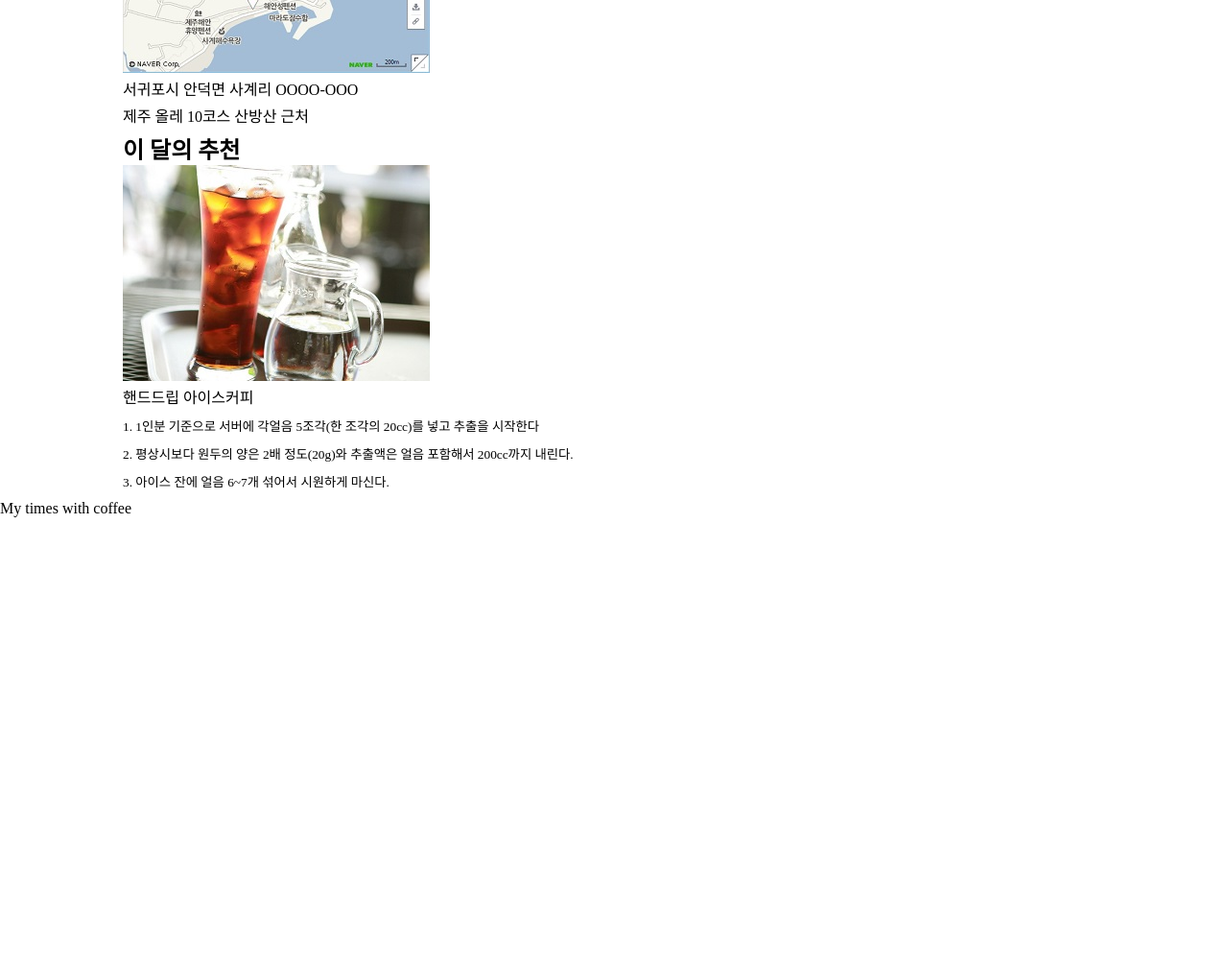
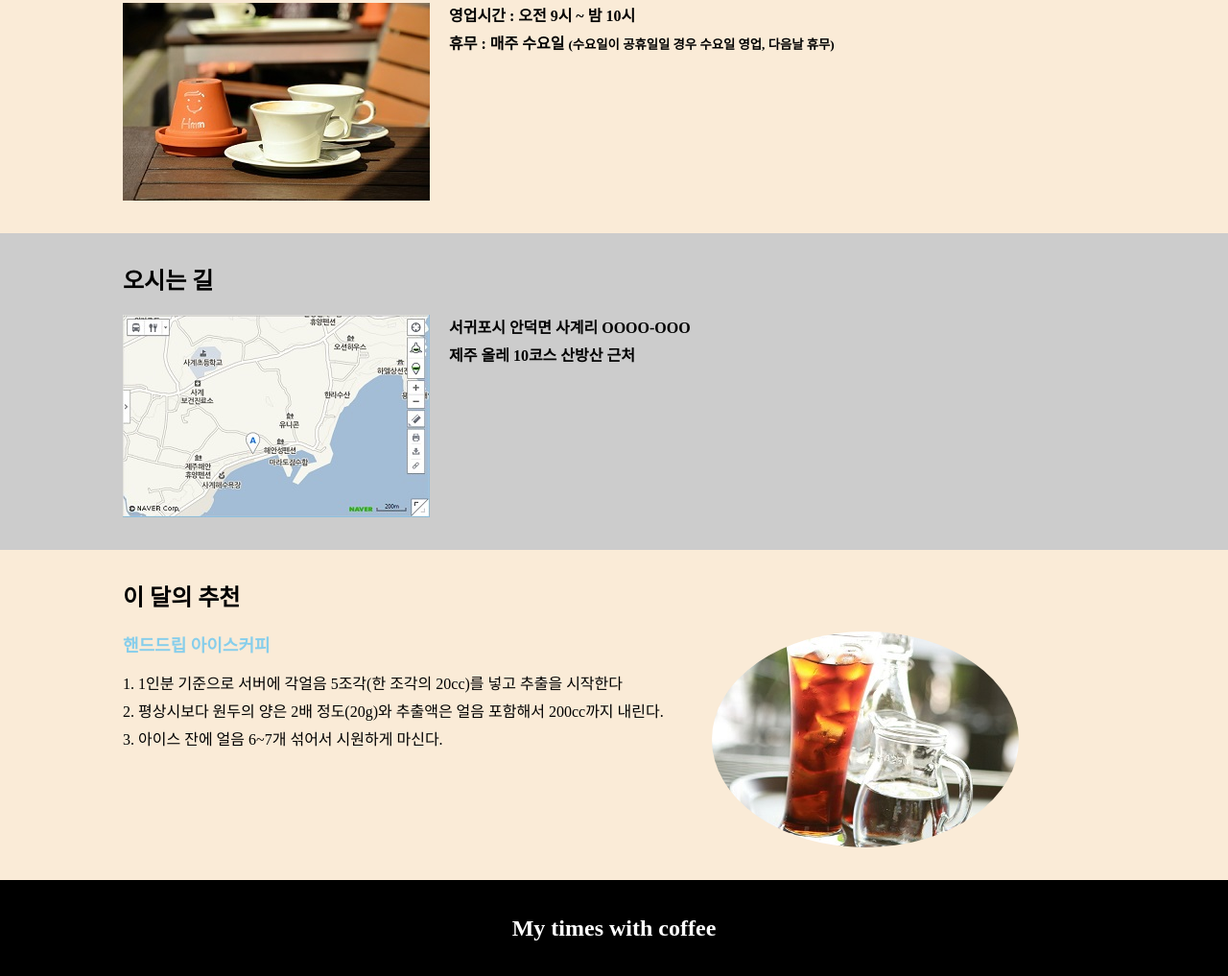
Before and after one commit to khg6422/coffee, a plain HTML site: page index.html in a window 1280 px wide. Shown: the part 582-1599 px from the top of the page at 96% size. Before the commit the page ends 1127 px from the top, so only its background shows below. Drawn offline with Linux system fonts and the light colour scheme; a web font is replaced by a local one.

Commit message:
마무리

```diff
--- a/css/index.css
+++ b/css/index.css
@@ -10,3 +10,144 @@
 }
 
 /* ===== header ===== */
+/* mobile */
+header {
+    width: 100%; height: 300px;
+    background: url(../images/header.jpg) no-repeat left top;
+    background-size: cover;
+}
+
+.mainmenu {
+    background-color: black;
+}
+
+.gnb {
+    display: flex;
+}
+
+.gnb > li {
+    padding: 20px;
+}
+
+.gnb > li > a {
+    color: white;
+}
+
+/* tablet */
+@media (min-width: 768px) {
+    header {
+        height: 400px;
+    }
+}
+
+/* PC */
+@media (min-width: 1024px) {
+    header {
+        height: 500px;
+    }
+}
+
+/* ===== main ===== */
+/* mobile */
+section {
+    padding: 30px;
+    background-color: antiquewhite;
+}
+
+section#map {
+    background-color: #ccc;
+}
+
+.flex-content {
+    display: flex;
+    flex-direction: column;
+}
+
+.flex-content .photo {
+    display: none;
+}
+
+.content-txt {
+    margin-top: 20px;
+}
+
+.content-txt > p {
+    font-weight: 600;
+}
+
+#choice .content-txt > h3 {
+    color: skyblue;
+    margin-bottom: 15px;
+}
+
+#choice .content-txt li {
+    list-style: decimal;
+    list-style-position: inside;
+    margin-bottom: 5px;
+}
+
+@media (min-width: 768px) {
+    .flex-content {
+        flex-direction: row;
+        flex-wrap: wrap;
+    }
+
+    .flex-content > section {
+        width: 50%;
+        border: 1px solid #aaa;
+    }
+
+    .flex-content > section#choice {
+        width: 100%;
+    }
+}
+
+
+
+@media (min-width: 1024px) {
+    .flex-content {
+        flex-direction: column;
+        flex-wrap: nowrap;
+    }
+
+    .flex-content > section {
+        width: 100%;
+        border: none;
+    }
+
+    .flex-box {
+        display: flex;
+    }
+
+    .flex-box .photo {
+        display: block;
+        margin: 20px 20px 0 0;
+    }
+
+    section#choice .flex-box .photo {
+        order: 2;
+        margin-right: 0px;
+        margin-left: 50px;
+    }
+
+    section#choice .flex-box .photo > img {
+        border-radius: 50%;
+    }
+
+    section#choice .flex-box .content-txt {
+        order: 1;
+    }
+}
+
+/* ===== footer ===== */
+footer {
+    width: 100%; height: 100px;
+    background-color: black;
+}
+
+footer > h2 {
+    font-family: 'Yeon Sung';
+    color: white;
+    text-align: center;
+    line-height: 100px;
+}
--- a/css/reset.css
+++ b/css/reset.css
@@ -23,7 +23,7 @@ a {
 }
 
 h1 {
-    font-size: 32px;
+    font-size: 0px;
 }
 
 h2 {
--- a/index.html
+++ b/index.html
@@ -10,7 +10,7 @@
 <body>
     <header>
         <h1>coffee</h1>
-        <nav class="mainmeun">
+        <nav class="mainmenu">
             <div class="container"> <!-- 그리드 시스템 -->
                 <ul class="gnb">
                     <li><a href="#intro">카페소개</a></li>
@@ -22,52 +22,60 @@
     </header>
 
     <main>
+        <div class="flex-content">
             <section id="intro">
                 <div class="container">
                     <h2>카페소개</h2>
-                <div class="photo1">
+                    <div class="flex-box">
+                        <div class="photo">
                             <img src="./images/coffee.jpg" alt="coffee">
                         </div>
-                <div class="content-txt1">
+                        <div class="content-txt">
                             <p>영업시간 : 오전 9시 ~ 밤 10시</p>
                             <p>휴무 : 매주 수요일 <small>(수요일이 공휴일일 경우 수요일 영업, 다음날 휴무)</small></p>
+                        </div>
                     </div>
                 </div> <!-- container -->
             </section> <!-- intro -->
 
-        <section id="road">
+            <section id="map">
                 <div class="container">
                     <h2>오시는 길</h2>
-                <div class="photo2">
+                    <div class="flex-box">
+                        <div class="photo">
                             <img src="./images/map.jpg" alt="map">
                         </div>
-                <div class="content-txt2">
+                        <div class="content-txt">
                             <p>서귀포시 안덕면 사계리 OOOO-OOO</p>
                             <p>제주 올레 10코스 산방산 근처</p>
+                        </div>
                     </div>
                 </div> <!-- container -->
             </section> <!-- road -->
 
-        <section id="recommend">
+            <section id="choice">
                 <div class="container">
                     <h2>이 달의 추천</h2>
-                <div class="photo3">
+                    <div class="flex-box">
+                        <div class="photo">
                             <img src="./images/ice.jpg" alt="ice">
                         </div>
-                <div class="content-txt3">
-                    <p>핸드드립 아이스커피</p>
-                    <p><small>1. 1인분 기준으로 서버에 각얼음 5조각(한 조각의 20cc)를 넣고 추출을 시작한다</small></p>
-                    <p><small>2. 평상시보다 원두의 양은 2배 정도(20g)와 추출액은 얼음 포함해서 200cc까지 내린다.</small></p>
-                    <p><small>3. 아이스 잔에 얼음 6~7개 섞어서 시원하게 마신다.</small></p>
+                        <div class="content-txt">
+                            <h3>핸드드립 아이스커피</h3>
+                            <ol>
+                                <li> 1인분 기준으로 서버에 각얼음 5조각(한 조각의 20cc)를 넣고 추출을 시작한다</li>
+                                <li>평상시보다 원두의 양은 2배 정도(20g)와 추출액은 얼음 포함해서 200cc까지 내린다.</li>
+                                <li>아이스 잔에 얼음 6~7개 섞어서 시원하게 마신다.</li>
+                            </ol>
+                        </div>
                     </div>
                 </div> <!-- container -->
             </section> <!-- road -->
+        </div> <!-- flex-content -->
     </main>
 
     <footer>
-        <div class="footer-bar">
-            <p>My times with coffee</p>
-        </div>
+        <h2>My times with coffee</h2>
     </footer>
 </body>
 </html>
```
Lines whose indentation alone changed are shown as unchanged.
